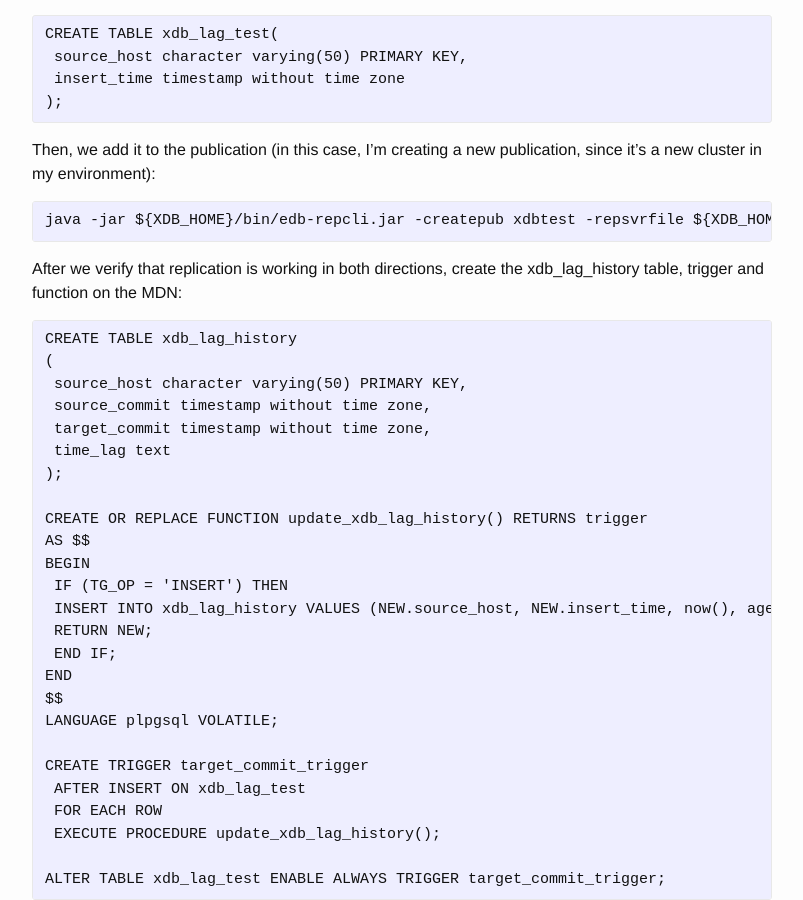
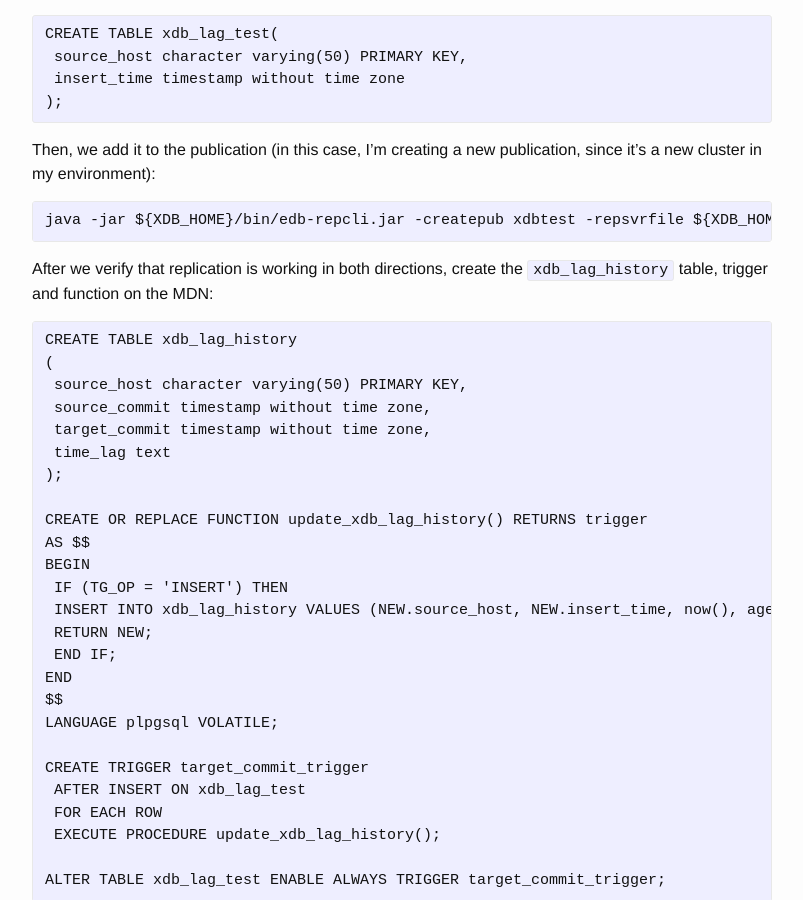
Before and after one commit to richyen/richyen.github.io, a Jekyll site: the page built from _posts/2017-08-22-xdb_replication_lag.markdown, in a window 1280 px wide and 900 px high, scrolled down 1076 px. Shown: the whole window, without its empty margins (238-1041 px from the left). Built offline with Jekyll 4.4.1, drawn with Linux system fonts in a browser that asks for light colours.

Commit message:
Fix formatting

```diff
--- a/_posts/2017-08-22-xdb_replication_lag.markdown
+++ b/_posts/2017-08-22-xdb_replication_lag.markdown
@@ -40,7 +40,7 @@ Then, we add it to the publication (in this case, I'm creating a new publication
 java -jar ${XDB_HOME}/bin/edb-repcli.jar -createpub xdbtest -repsvrfile ${XDB_HOME}/etc/xdb_repsvrfile.conf -pubdbid 1 -reptype T -tables public.xdb_lag_test -repgrouptype M -standbyconflictresolution 1:E
 {% endhighlight %}
 
-After we verify that replication is working in both directions, create the xdb_lag_history table, trigger and function on the MDN:
+After we verify that replication is working in both directions, create the `xdb_lag_history` table, trigger and function on the MDN:
 {% highlight text %}
 CREATE TABLE xdb_lag_history
 (
```
